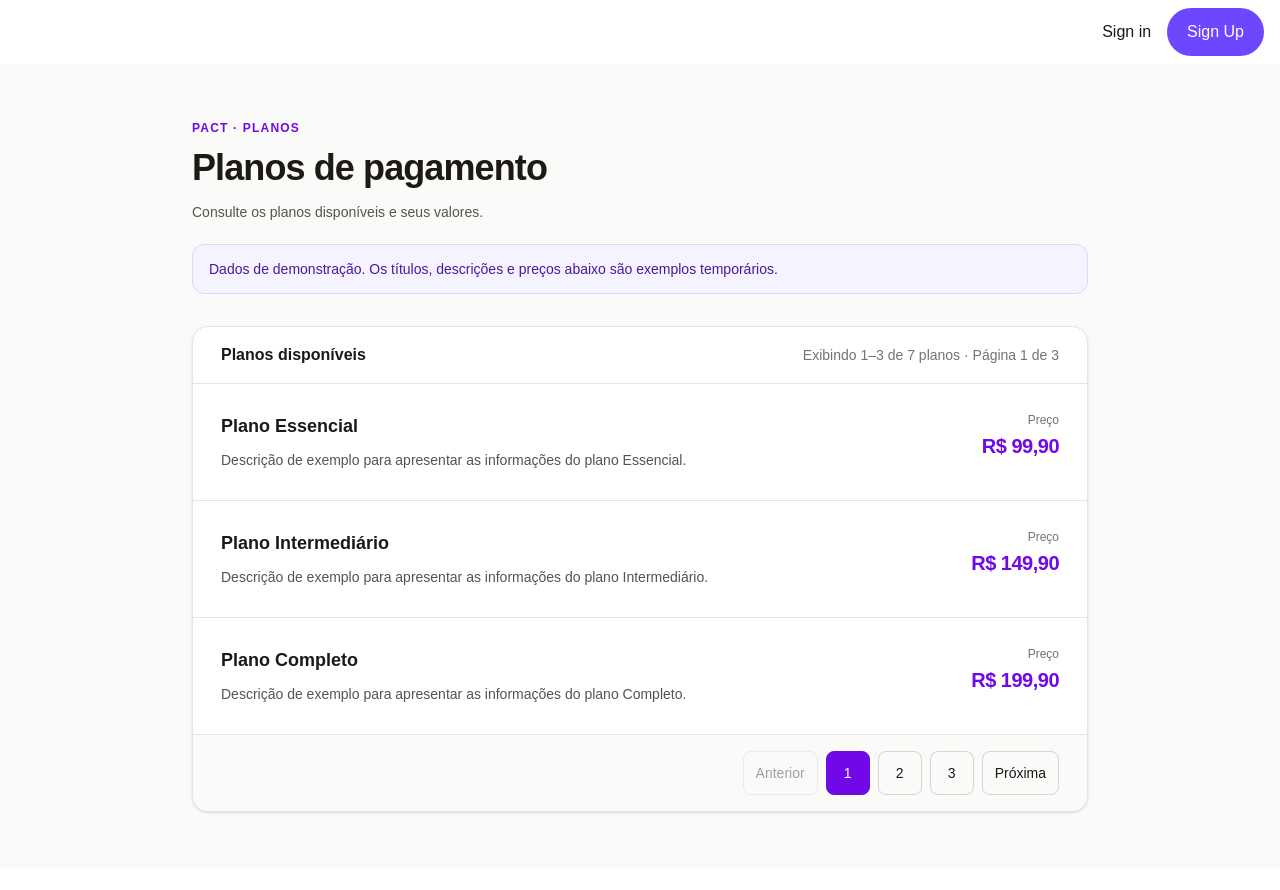
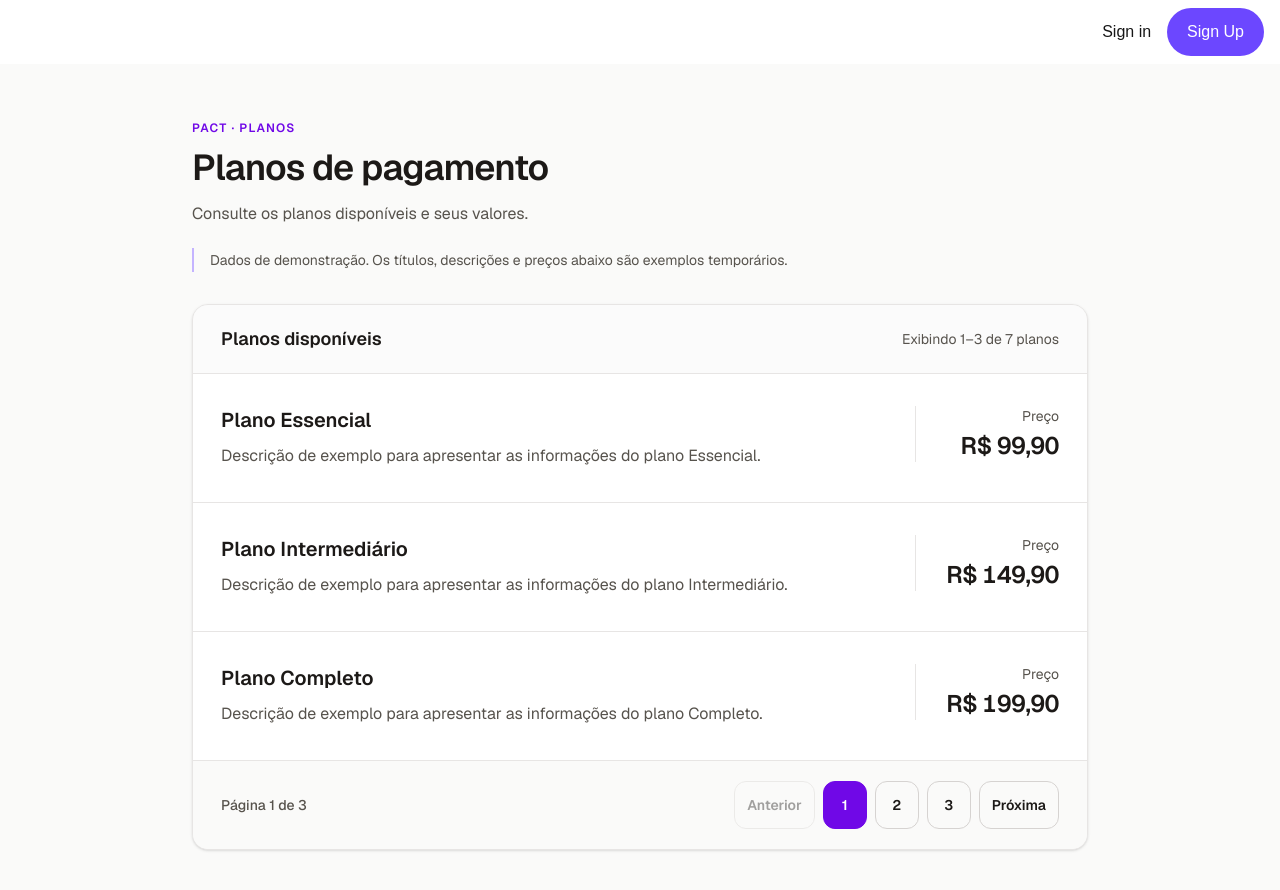
Before and after one commit to Gaudiot/pact-web, a Next.js app: page /plans in a window 1280 px wide. Shown: the top 890 px of the page. Before the commit the page ends 868 px from the top, so only its background shows below. Built offline with nearby package versions, Linux system fonts and the light colour scheme; no server answers.

Commit message:
style: improve payment plans readability

```diff
--- a/app/plans/page.tsx
+++ b/app/plans/page.tsx
@@ -11,18 +11,64 @@ type Plan = {
 
 // Temporary examples. Replace with a paginated server response when available.
 const mockPlans: Plan[] = [
-  { id: "example-1", title: "Plano Essencial", description: "Descrição de exemplo para apresentar as informações do plano Essencial.", price: 99.9 },
-  { id: "example-2", title: "Plano Intermediário", description: "Descrição de exemplo para apresentar as informações do plano Intermediário.", price: 149.9 },
-  { id: "example-3", title: "Plano Completo", description: "Descrição de exemplo para apresentar as informações do plano Completo.", price: 199.9 },
-  { id: "example-4", title: "Plano Personalizado", description: "Uma descrição mais extensa para demonstrar como a lista acomoda informações adicionais sobre um plano, inclusive em telas menores.", price: 249.9 },
-  { id: "example-5", title: "Plano Complementar", description: "Descrição de exemplo para apresentar as informações do plano Complementar.", price: 79.9 },
-  { id: "example-6", title: "Plano Especial", description: "Descrição de exemplo para apresentar as informações do plano Especial.", price: 299.9 },
-  { id: "example-7", title: "Plano Alternativo", description: "Descrição de exemplo para apresentar as informações do plano Alternativo.", price: 129.9 },
+  {
+    id: "example-1",
+    title: "Plano Essencial",
+    description:
+      "Descrição de exemplo para apresentar as informações do plano Essencial.",
+    price: 99.9,
+  },
+  {
+    id: "example-2",
+    title: "Plano Intermediário",
+    description:
+      "Descrição de exemplo para apresentar as informações do plano Intermediário.",
+    price: 149.9,
+  },
+  {
+    id: "example-3",
+    title: "Plano Completo",
+    description:
+      "Descrição de exemplo para apresentar as informações do plano Completo.",
+    price: 199.9,
+  },
+  {
+    id: "example-4",
+    title: "Plano Personalizado",
+    description:
+      "Uma descrição mais extensa para demonstrar como a lista acomoda informações adicionais sobre um plano, inclusive em telas menores.",
+    price: 249.9,
+  },
+  {
+    id: "example-5",
+    title: "Plano Complementar",
+    description:
+      "Descrição de exemplo para apresentar as informações do plano Complementar.",
+    price: 79.9,
+  },
+  {
+    id: "example-6",
+    title: "Plano Especial",
+    description:
+      "Descrição de exemplo para apresentar as informações do plano Especial.",
+    price: 299.9,
+  },
+  {
+    id: "example-7",
+    title: "Plano Alternativo",
+    description:
+      "Descrição de exemplo para apresentar as informações do plano Alternativo.",
+    price: 129.9,
+  },
 ];
 
 const pageSize = 3;
-const priceFormatter = new Intl.NumberFormat("pt-BR", { style: "currency", currency: "BRL" });
-const paginationButton = "inline-flex min-h-11 min-w-11 items-center justify-center rounded-lg border px-3 text-sm font-medium transition-colors focus-visible:outline-2 focus-visible:outline-offset-2 focus-visible:outline-violet-600 disabled:cursor-not-allowed disabled:opacity-40";
+const priceFormatter = new Intl.NumberFormat("pt-BR", {
+  style: "currency",
+  currency: "BRL",
+});
+const paginationButton =
+  "inline-flex min-h-12 min-w-11 items-center justify-center rounded-xl border px-3 text-sm font-semibold transition-colors focus-visible:outline-2 focus-visible:outline-offset-2 focus-visible:outline-violet-600 disabled:cursor-not-allowed disabled:opacity-40 disabled:hover:bg-transparent";
 
 export default function Plans() {
   const [page, setPage] = useState(1);
@@ -38,39 +84,111 @@ export default function Plans() {
   }
 
   return (
-    <main lang="pt-BR" className="min-h-screen bg-stone-50 px-4 py-10 text-stone-900 sm:px-8 sm:py-14 dark:bg-stone-950 dark:text-stone-100">
+    <main
+      lang="pt-BR"
+      className="min-h-screen bg-stone-50 px-4 py-8 font-sans text-stone-900 sm:px-8 sm:py-14 dark:bg-stone-950 dark:text-stone-100"
+    >
       <div className="mx-auto w-full max-w-4xl">
-        <p className="text-xs font-semibold uppercase tracking-widest text-violet-700 dark:text-violet-300">PACT · Planos</p>
-        <h1 ref={heading} tabIndex={-1} className="mt-3 text-3xl font-semibold tracking-tight focus-visible:rounded-sm focus-visible:outline-2 focus-visible:outline-offset-4 focus-visible:outline-violet-600 sm:text-4xl">Planos de pagamento</h1>
-        <p className="mt-3 max-w-xl text-sm leading-6 text-stone-600 dark:text-stone-400">Consulte os planos disponíveis e seus valores.</p>
-        <p className="mt-5 rounded-xl border border-violet-200 bg-violet-50 px-4 py-3 text-sm leading-6 text-violet-900 dark:border-violet-900 dark:bg-violet-950 dark:text-violet-200">Dados de demonstração. Os títulos, descrições e preços abaixo são exemplos temporários.</p>
+        <p className="text-xs font-semibold uppercase tracking-widest text-violet-700 dark:text-violet-300">
+          PACT · Planos
+        </p>
+        <h1
+          ref={heading}
+          tabIndex={-1}
+          className="mt-3 text-3xl font-semibold tracking-tight focus-visible:rounded-sm focus-visible:outline-2 focus-visible:outline-offset-4 focus-visible:outline-violet-600 sm:text-4xl"
+        >
+          Planos de pagamento
+        </h1>
+        <p className="mt-3 max-w-xl text-base leading-7 text-stone-600 dark:text-stone-300">
+          Consulte os planos disponíveis e seus valores.
+        </p>
+        <p className="mt-5 max-w-2xl border-l-2 border-violet-300 pl-4 text-sm leading-6 text-stone-600 dark:border-violet-600 dark:text-stone-300">
+          Dados de demonstração. Os títulos, descrições e preços abaixo são
+          exemplos temporários.
+        </p>
 
-        <section aria-label="Lista de planos" className="mt-8 overflow-hidden rounded-2xl border border-stone-200 bg-white shadow-sm dark:border-stone-800 dark:bg-stone-900">
-          <div className="flex flex-wrap items-center justify-between gap-2 border-b border-stone-200 px-5 py-4 dark:border-stone-800 sm:px-7">
-            <h2 className="text-base font-semibold">Planos disponíveis</h2>
-            <p role="status" className="text-sm text-stone-500 dark:text-stone-400">Exibindo {firstIndex + 1}–{firstIndex + plans.length} de {mockPlans.length} planos · Página {page} de {totalPages}</p>
+        <section
+          aria-label="Lista de planos"
+          className="mt-8 overflow-hidden rounded-2xl border border-stone-200 bg-white shadow-sm dark:border-stone-800 dark:bg-stone-900"
+        >
+          <div className="flex flex-col gap-2 border-b border-stone-200 bg-stone-50/70 px-5 py-5 dark:bg-stone-900 sm:flex-row sm:items-center sm:justify-between dark:border-stone-800 sm:px-7">
+            <h2 className="text-lg font-semibold">Planos disponíveis</h2>
+            <p
+              role="status"
+              className="text-sm leading-6 text-stone-600 dark:text-stone-300"
+            >
+              Exibindo {firstIndex + 1}–{firstIndex + plans.length} de{" "}
+              {mockPlans.length} planos
+            </p>
           </div>
           <ul className="divide-y divide-stone-200 dark:divide-stone-800">
-            {plans.map(plan => (
-              <li key={plan.id} className="flex flex-col gap-4 px-5 py-6 sm:flex-row sm:items-start sm:justify-between sm:gap-8 sm:px-7 sm:py-7">
+            {plans.map((plan) => (
+              <li
+                key={plan.id}
+                className="grid gap-5 px-5 py-7 sm:grid-cols-[minmax(0,1fr)_auto] sm:items-start sm:gap-10 sm:px-7 sm:py-8"
+              >
                 <div className="min-w-0">
-                  <h3 className="break-words text-lg font-semibold">{plan.title}</h3>
-                  <p className="mt-2 max-w-xl break-words text-sm leading-6 text-stone-600 dark:text-stone-400">{plan.description}</p>
+                  <h3 className="break-words text-xl font-semibold leading-7">
+                    {plan.title}
+                  </h3>
+                  <p className="mt-2 max-w-prose break-words text-base leading-7 text-stone-600 dark:text-stone-300">
+                    {plan.description}
+                  </p>
                 </div>
-                <div className="shrink-0 sm:text-right">
-                  <p className="text-xs text-stone-500 dark:text-stone-400">Preço</p>
-                  <p className="mt-1 text-xl font-semibold tracking-tight text-violet-700 dark:text-violet-300">{priceFormatter.format(plan.price)}</p>
+                <div className="flex flex-wrap items-baseline gap-x-3 gap-y-1 sm:block sm:min-w-36 sm:border-l sm:border-stone-200 sm:pl-6 sm:text-right dark:sm:border-stone-700">
+                  <p className="text-sm text-stone-600 dark:text-stone-300">
+                    Preço
+                  </p>
+                  <p className="text-2xl font-semibold tabular-nums tracking-tight text-stone-900 sm:mt-1 dark:text-stone-100">
+                    {priceFormatter.format(plan.price)}
+                  </p>
                 </div>
               </li>
             ))}
           </ul>
-          <nav aria-label="Paginação dos planos" className="flex flex-wrap items-center justify-center gap-2 border-t border-stone-200 bg-stone-50 px-4 py-4 dark:border-stone-800 dark:bg-stone-900 sm:justify-end sm:px-7">
-            <button type="button" disabled={page === 1} onClick={() => changePage(page - 1)} className={`${paginationButton} border-stone-300 hover:bg-stone-100 dark:border-stone-700 dark:hover:bg-stone-800`}>Anterior</button>
-            {Array.from({ length: totalPages }, (_, index) => index + 1).map(number => (
-              <button key={number} type="button" aria-label={`Página ${number}`} aria-current={number === page ? "page" : undefined} onClick={() => changePage(number)} className={`${paginationButton} ${number === page ? "border-violet-700 bg-violet-700 text-white" : "border-stone-300 hover:bg-stone-100 dark:border-stone-700 dark:hover:bg-stone-800"}`}>{number}</button>
-            ))}
-            <button type="button" disabled={page === totalPages} onClick={() => changePage(page + 1)} className={`${paginationButton} border-stone-300 hover:bg-stone-100 dark:border-stone-700 dark:hover:bg-stone-800`}>Próxima</button>
-          </nav>
+          <footer className="flex flex-col gap-4 border-t border-stone-200 bg-stone-50 px-4 py-5 dark:border-stone-800 dark:bg-stone-900 sm:flex-row sm:items-center sm:justify-between sm:px-7">
+            <p className="text-center text-sm font-medium text-stone-600 dark:text-stone-300">
+              Página {page} de {totalPages}
+            </p>
+            <nav
+              aria-label="Paginação dos planos"
+              className="grid grid-cols-2 items-center gap-2 sm:flex sm:flex-wrap sm:justify-end"
+            >
+              <button
+                type="button"
+                disabled={page === 1}
+                onClick={() => changePage(page - 1)}
+                className={`${paginationButton} row-start-1 border-stone-300 hover:bg-stone-100 dark:border-stone-700 dark:hover:bg-stone-800`}
+              >
+                Anterior
+              </button>
+              <div className="col-span-2 row-start-2 flex justify-center gap-2 sm:contents">
+                {Array.from(
+                  { length: totalPages },
+                  (_, index) => index + 1,
+                ).map((number) => (
+                  <button
+                    key={number}
+                    type="button"
+                    aria-label={`Página ${number}`}
+                    aria-current={number === page ? "page" : undefined}
+                    onClick={() => changePage(number)}
+                    className={`${paginationButton} ${number === page ? "border-violet-700 bg-violet-700 text-white" : "border-stone-300 hover:bg-stone-100 dark:border-stone-700 dark:hover:bg-stone-800"}`}
+                  >
+                    {number}
+                  </button>
+                ))}
+              </div>
+              <button
+                type="button"
+                disabled={page === totalPages}
+                onClick={() => changePage(page + 1)}
+                className={`${paginationButton} col-start-2 row-start-1 border-stone-300 hover:bg-stone-100 dark:border-stone-700 dark:hover:bg-stone-800`}
+              >
+                Próxima
+              </button>
+            </nav>
+          </footer>
         </section>
       </div>
     </main>
```
